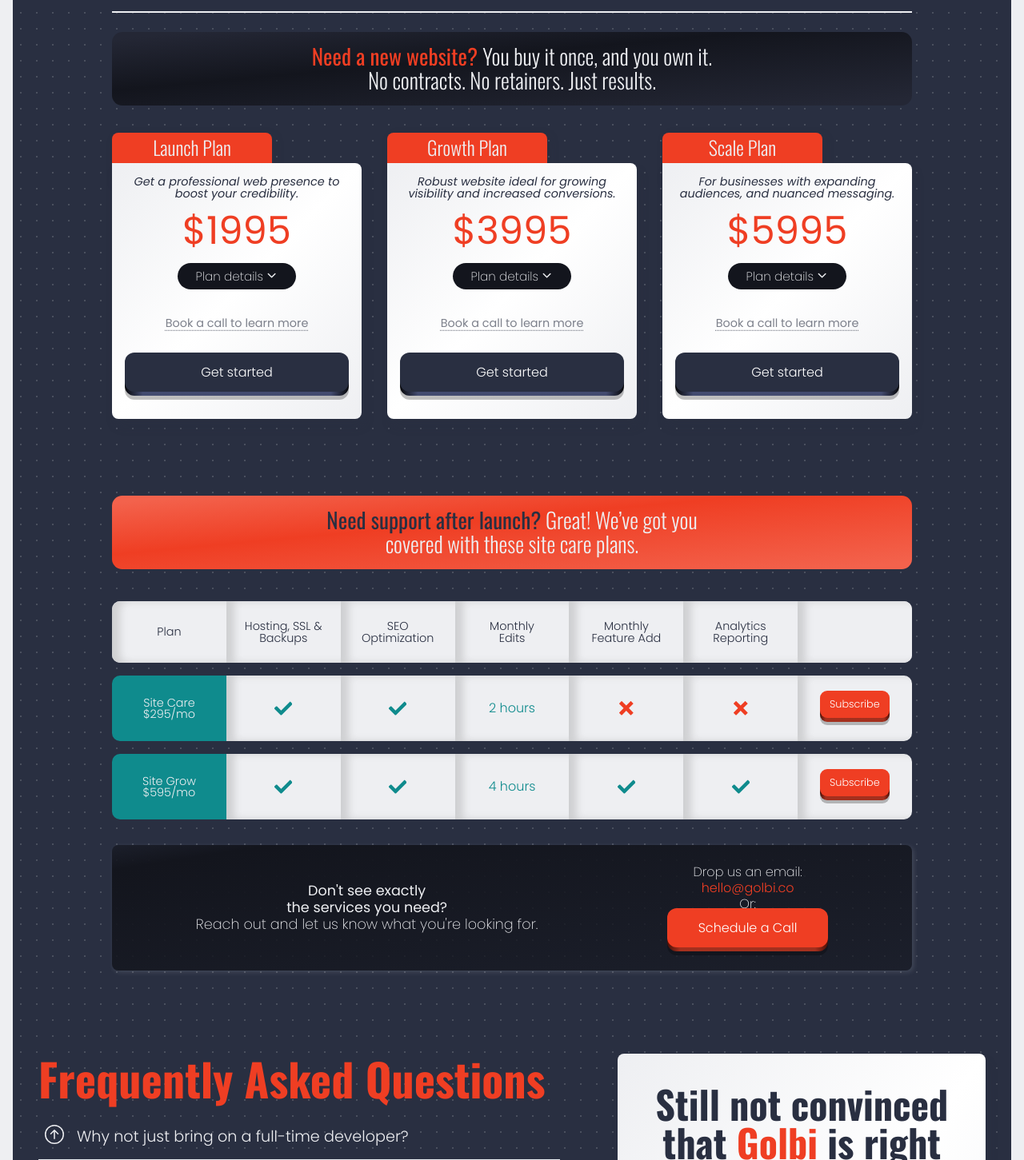
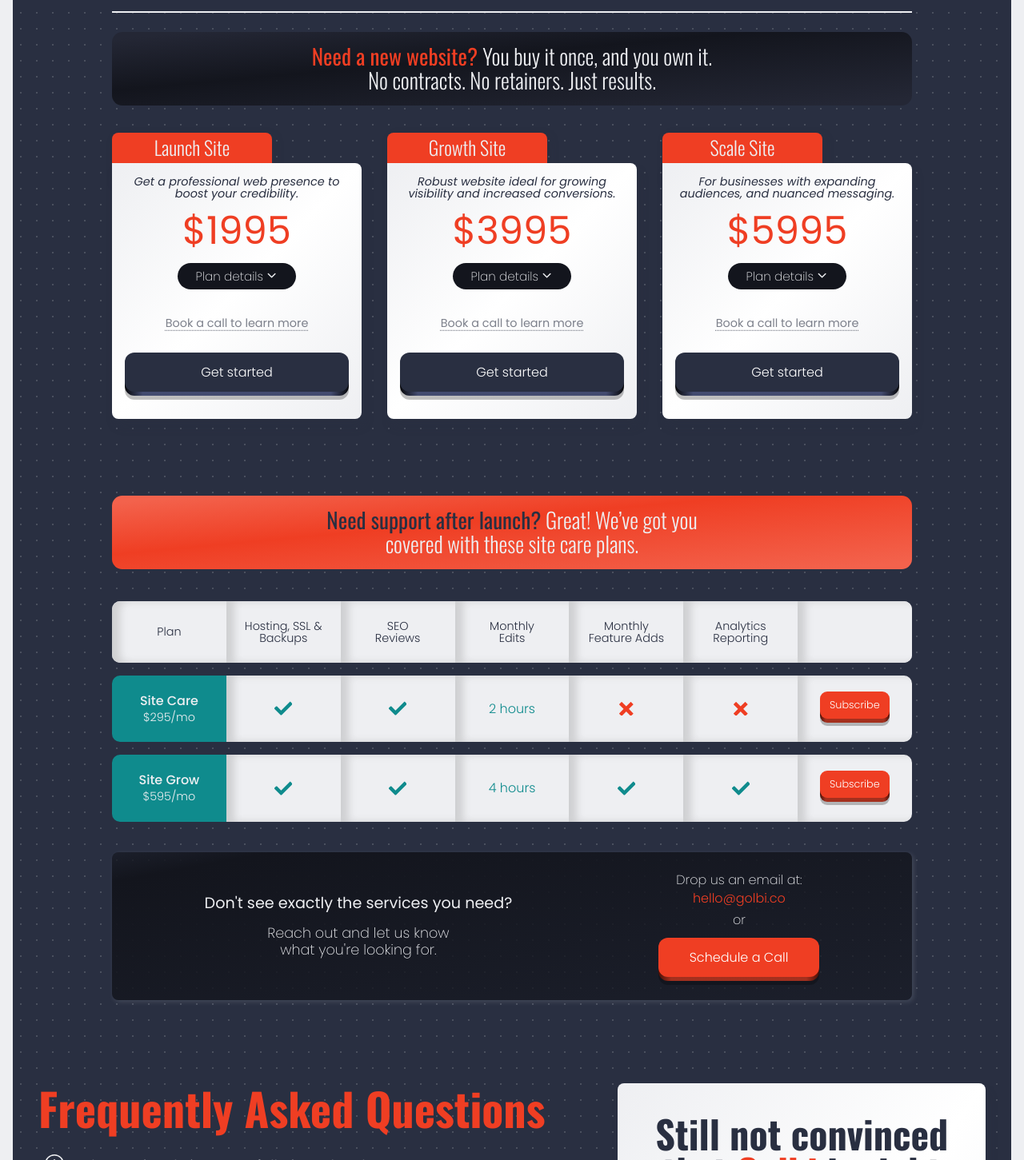
Before and after one commit to dinardavis/golbi, a React (Create React App) app in the folder client/: page / in a window 1280 px wide. Shown: the part 4250-5701 px from the top of the page at 80% size. Built offline with nearby package versions, Linux system fonts and the light colour scheme.

Commit message:
Update site plan names

```diff
--- a/client/src/assets/css/style.css
+++ b/client/src/assets/css/style.css
@@ -928,7 +928,6 @@
   box-shadow: 2px 2px 6px #dee4ea27;
 }
 
-
 .pricing-cta-copy {
   font-size: 1.1em;
   font-weight: 400;
@@ -942,15 +941,24 @@
   text-underline-offset: 4px;
 }
 
+.pricing-cta-copy-1 {
+  font-size: 1.2rem;
+  margin-bottom: 1rem;
+}
+
 .pricing-cta-copy-2 {
   max-width: 600px;
   font-weight: 200;
 }
 
+.pricing-option-3 {
+  margin-top: 2.4rem;
+}
+
 .pricing-option-3 .pricing-cta-email {
   font-size: 1rem;
   font-weight: 200;
-  line-height: 1.25;
+  line-height: 1.4;
   cursor: pointer;
 }
 
@@ -963,6 +971,12 @@
 
 .pricing-option-3 .pricing-cta-email span:hover {
   color: var(--font-accent-3);
+}
+
+.pricing-option-3 .pricing-cta-divider {
+  padding: .5rem 0 .2rem;
+  color: var(--white);
+  font-weight: 200;
 }
 
 .pricing-radar-container {
@@ -1126,6 +1140,10 @@
   margin-bottom: 1rem;
 }
 
+.header-name {
+  padding: 0 1rem;
+}
+
 .plan-feature-row {
   display: flex;
   justify-content: space-evenly;
@@ -1137,6 +1155,9 @@
 
 .plan-name {
   padding: 0 1rem;
+  margin-bottom: 5px;
+  font-size: 1rem;
+  font-weight: 500;
 }
 
 .plan-feature-check {
--- a/client/src/components/Pricing.js
+++ b/client/src/components/Pricing.js
@@ -51,7 +51,7 @@
   const pricingPlans = [
     {
       key: "launch",
-      name: "Launch Plan",
+      name: "Launch Site",
       desc: "Get a professional web presence to boost your credibility.",
       monthly: 1995,
       features: [
@@ -66,7 +66,7 @@
     },
     {
       key: "growth",
-      name: "Growth Plan",
+      name: "Growth Site",
       desc: "Robust website ideal for growing visibility and increased conversions.",
       monthly: 3995,
       features: [
@@ -81,7 +81,7 @@
     },
     {
       key: "scale",
-      name: "Scale Plan",
+      name: "Scale Site",
       desc: "For businesses with expanding audiences, and nuanced messaging.",
       monthly: 5995,
       features: [
@@ -89,7 +89,7 @@
         "Copywriting assistance (headline + messaging support)",
         "Integrated scheduler, CRM, or forms (Calendly, HubSpot, etc.)",
         "1 landing page or funnel sequence",
-        "Analytics + goal tracking",
+        "Analytics setup",
       ],
       linkMonthly: "https://buy.stripe.com/00w5kFdvH3bT9HXfT92cg04",
       linkQuarterly: "https://buy.stripe.com/9B614pfDPfYF3jzgXd2cg01",
@@ -190,22 +190,22 @@
 
     <div className="plan-feature-header">
       <div className="plan-feature-col">
-        <h3 className="plan-name">Plan</h3>
+        <h3 className="header-name">Plan</h3>
       </div>
       <div className="plan-feature-col">
-        <h3 className="plan-name">Hosting, SSL & Backups</h3>
+        <h3 className="header-name">Hosting, SSL & Backups</h3>
       </div>
       <div className="plan-feature-col">
-        <h3 className="plan-name">SEO Optimization</h3>
+        <h3 className="header-name">SEO<br/> Reviews</h3>
       </div>
       <div className="plan-feature-col">
-        <h3 className="plan-name">Monthly<br/> Edits</h3>
+        <h3 className="header-name">Monthly<br/> Edits</h3>
       </div>
       <div className="plan-feature-col">
-        <h3 className="plan-name">Monthly Feature Add</h3>
+        <h3 className="header-name">Monthly Feature Adds</h3>
       </div>
       <div className="plan-feature-col">
-        <h3 className="plan-name">Analytics Reporting</h3>
+        <h3 className="header-name">Analytics Reporting</h3>
       </div>
       <div className="plan-feature-col">
       </div>
@@ -279,18 +279,18 @@
 
   {/* Custom Plan Inquiry Card */}
         <div className="pricing-option-3">
-          <div>
-            <p className="pricing-cta-copy pricing-cta-copy-1">
-            Don't see exactly<br />the services you need?
+          <div className="pricing-cta-copy">
+            <p className=" pricing-cta-copy-1">
+            Don't see exactly the services you need?
             </p>
-            <p className="pricing-cta-copy pricing-cta-copy-2">
-            Reach out and let us know what you're looking for.
+            <p className="pricing-cta-copy-2">
+            Reach out and let us know <br/>what you're looking for.
             </p>
           </div>
 
           <div>
             <p className="pricing-cta-email">
-              Drop us an email:
+              Drop us an email at:
               <br />
               <a
               href="mailto:hello@golbi.co?subject=Greetings%20Golbi!%20I%20have%20a%20question."
@@ -301,9 +301,11 @@
               <span>hello@golbi.co</span>
               </a>
               < br/>
-              Or:
+
             </p>
 
+            <p className="pricing-cta-divider">or</p>
+            <br/>
             <button
             className="button-pushable pricing-schedule-btn"
             onClick={() => window.open("https://calendly.com/scheduling-golbi/30min", "_blank")}
```
